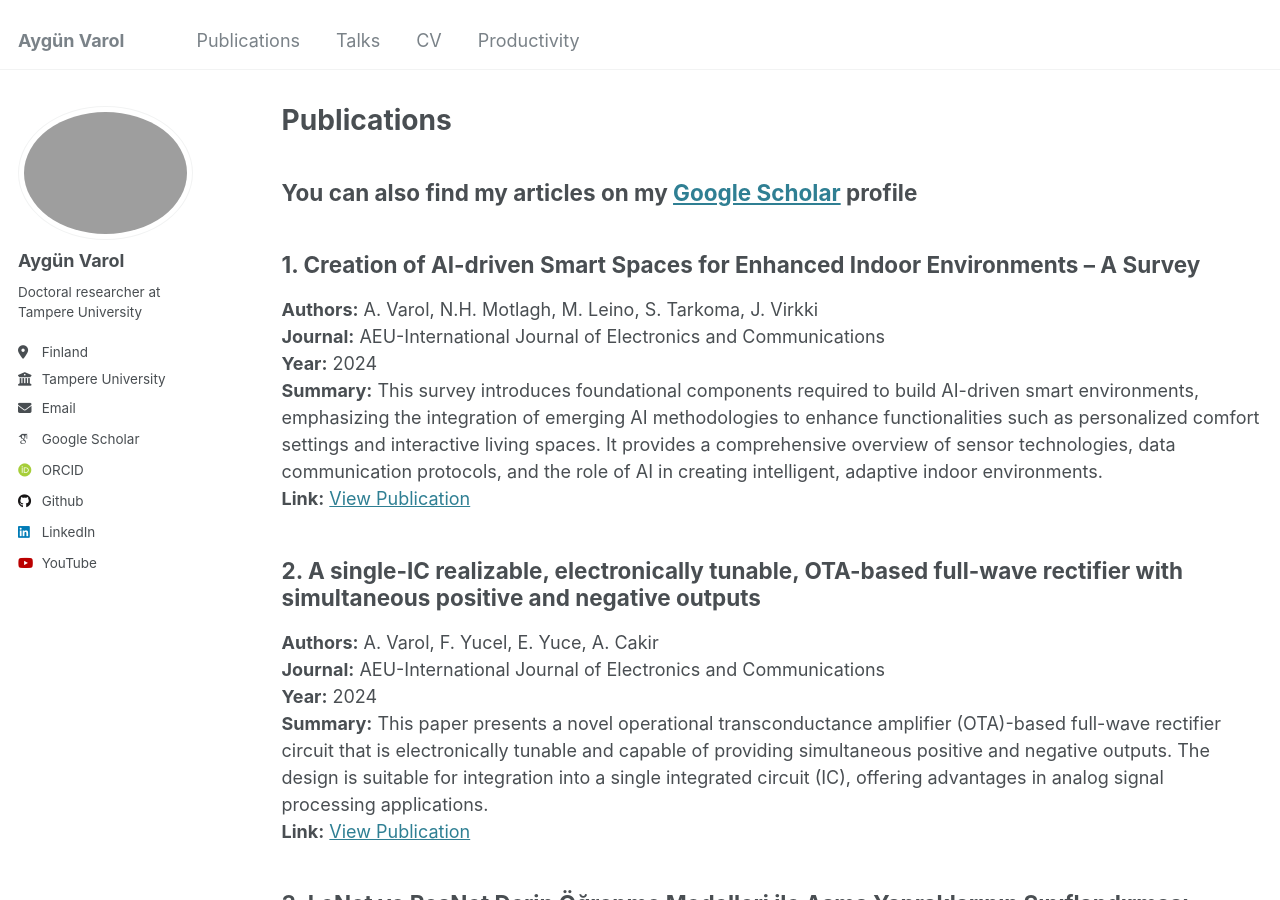
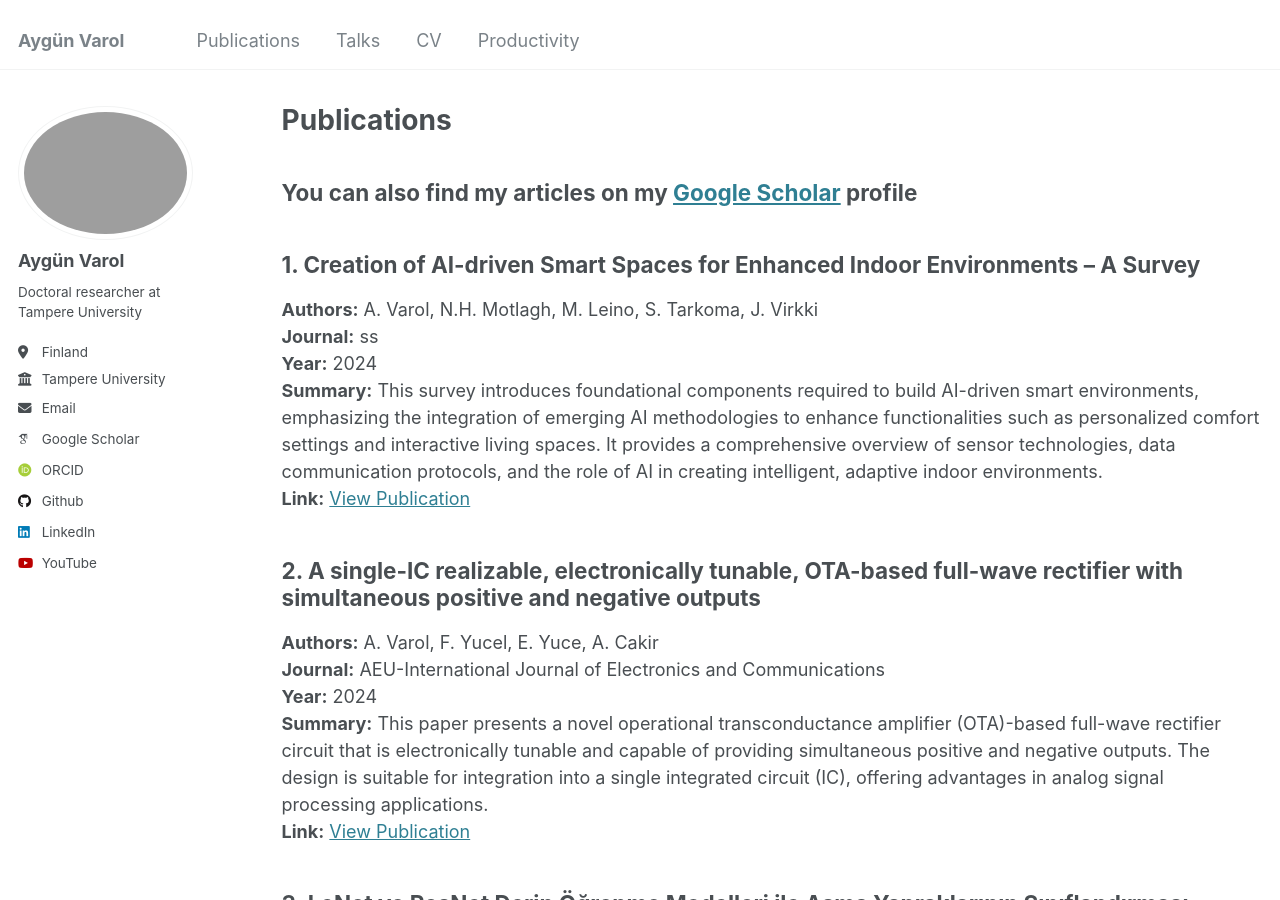
Before and after one commit to AygunVarol/aygunvarol.github.io, a Jekyll site: the page built from _pages/publications.md, in a window 1280 px wide and 900 px high. Built offline with Jekyll 4.4.1, drawn with Linux system fonts in a browser that asks for light colours; some web fonts are replaced.

Commit message:
Update publications.md

```diff
--- a/_pages/publications.md
+++ b/_pages/publications.md
@@ -11,7 +11,7 @@ You can also find my articles on my [Google Scholar](https://scholar.google.com/
 ## 1. Creation of AI-driven Smart Spaces for Enhanced Indoor Environments – A Survey
 
 **Authors:** A. Varol, N.H. Motlagh, M. Leino, S. Tarkoma, J. Virkki
-**Journal:** AEU-International Journal of Electronics and Communications
+**Journal:** ss
 **Year:** 2024
 **Summary:** This survey introduces foundational components required to build AI-driven smart environments, emphasizing the integration of emerging AI methodologies to enhance functionalities such as personalized comfort settings and interactive living spaces. It provides a comprehensive overview of sensor technologies, data communication protocols, and the role of AI in creating intelligent, adaptive indoor environments.
 **Link:** [View Publication](https://arxiv.org/pdf/2412.14708?)
```
